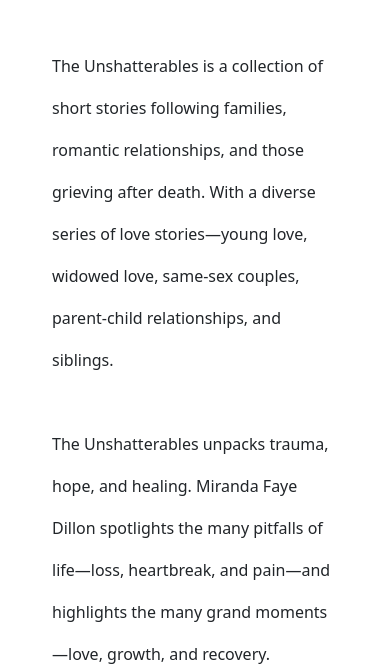
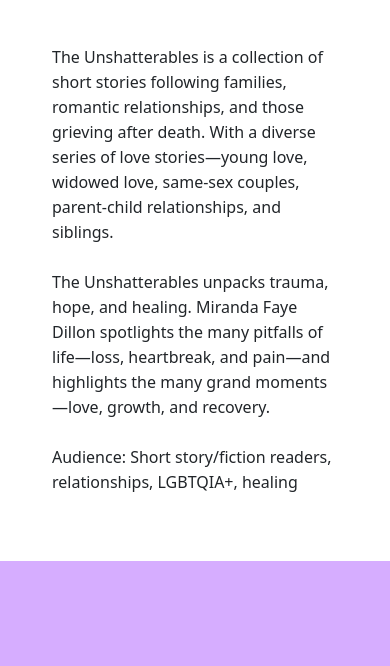
Before and after one commit to lexidillon/miranda-dillon-author, a plain HTML site: page unshatterables.html in a window 390 px wide. Shown: the part 441-1107 px from the top of the page. Drawn offline with nearby package versions, Linux system fonts and the light colour scheme; a web font is replaced by a local one.

Commit message:
Update style.css

```diff
--- a/src/style.css
+++ b/src/style.css
@@ -406,6 +406,10 @@ p {
     padding: 120px 40px 50px 40px;
   }
 
+  .unshatterables-section p {
+    line-height: 25px;
+  }
+
   .unshatterables-section .title {
     font-size: 40px;
   }
```
